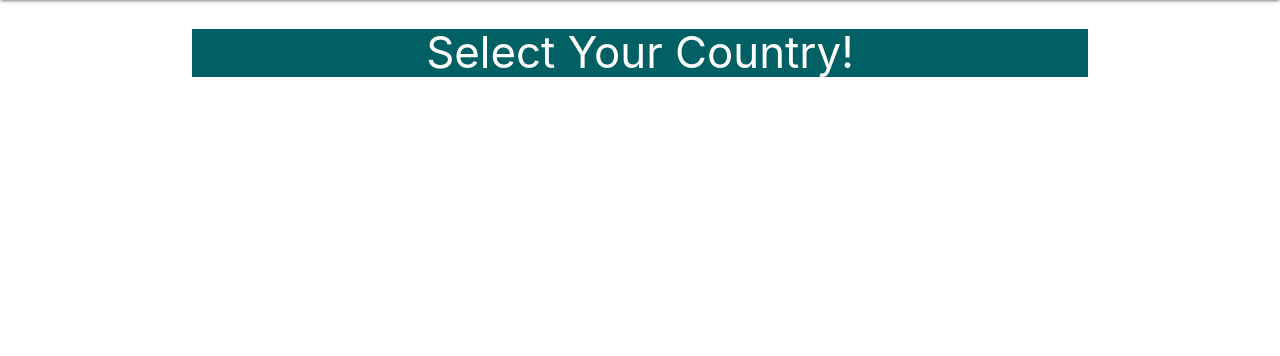
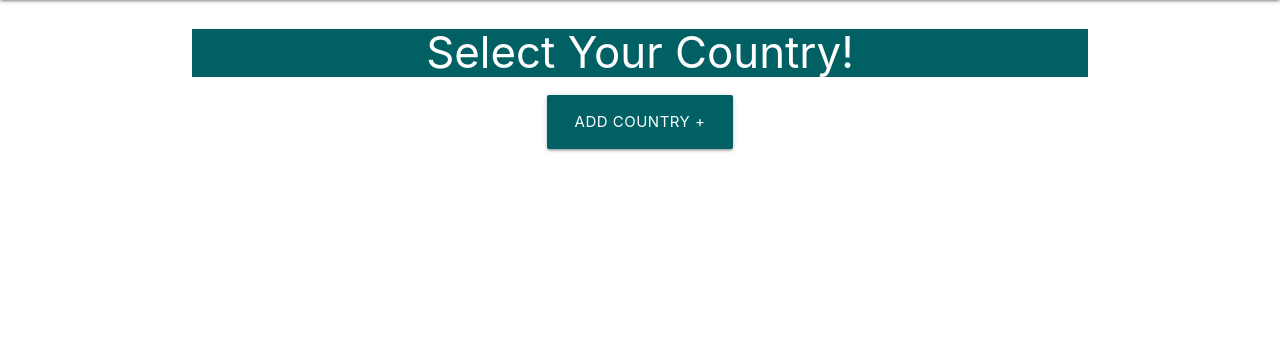
Before and after one commit to sniclasj/atletico-crud, a Flask app: page / in a window 1280 px wide. Shown: the part 64-420 px from the top of the page. Run offline with Flask 2, Linux system fonts and the light colour scheme.

Commit message:
Add code for add country button

```diff
--- a/atleticocrud/templates/countries.html
+++ b/atleticocrud/templates/countries.html
@@ -1,4 +1,12 @@
 {% extends "base.html" %}
 {% block content %}
 <h3 class="cyan darken-4 center-align white-text">Select Your Country!</h3>
+
+<div class="row">
+    <div class="col s12 center-align">
+        <a href="{{ url_for('add_country') }}" class="btn-large cyan darken-4 white-text">
+            Add Country +
+        </a>
+    </div>
+</div>
 {% endblock %}
```
